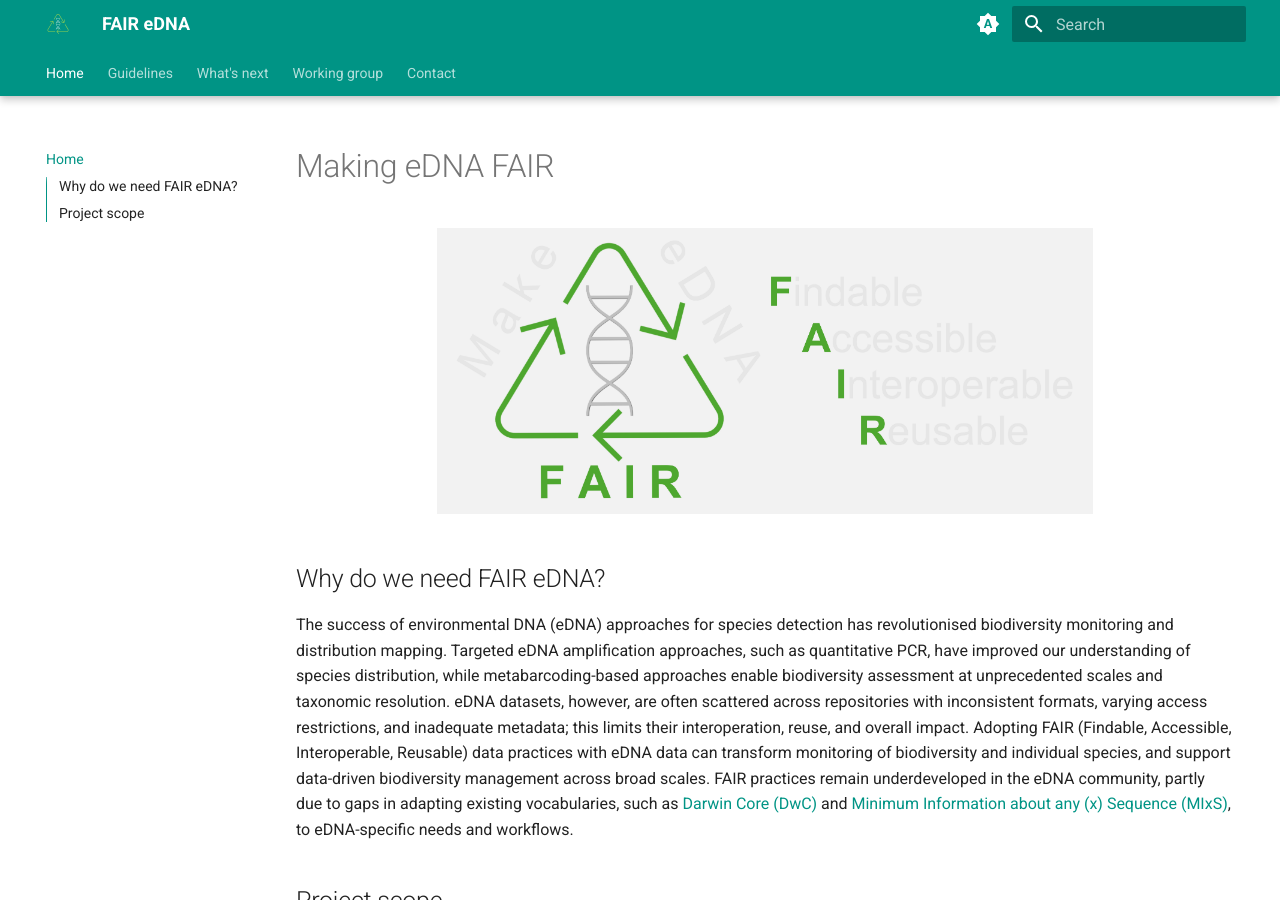
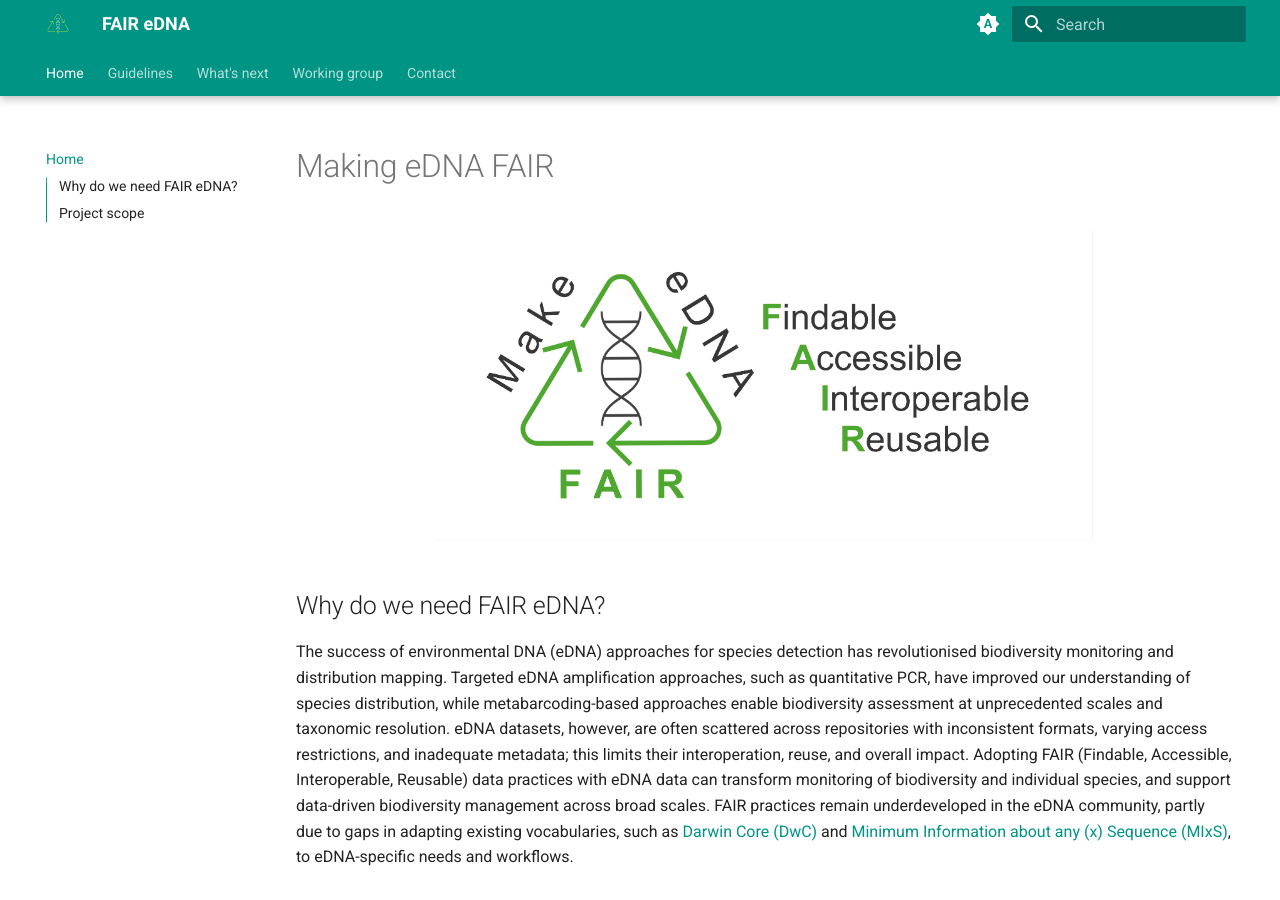
Before and after one commit to FAIR-eDNA/FAIR-eDNA.github.io, an MkDocs documentation site: the page built from docs/index.md, in a window 1280 px wide and 900 px high. Built offline with MkDocs 1.6.1 and Material for MkDocs 9.7.7, drawn with Linux system fonts in a browser that asks for light colours.

Commit message:
Update index.md

```diff
--- a/docs/index.md
+++ b/docs/index.md
@@ -1,7 +1,7 @@
 # Making eDNA FAIR
 
 <div align="center">
-    <img src="/assets/images/projectlogo_darkBG.jpg" alt="logo" width="70%">
+    <img src="/assets/images/projectlogo_whiteBG.jpg" alt="logo" width="70%">
 </div>
 
 
```
